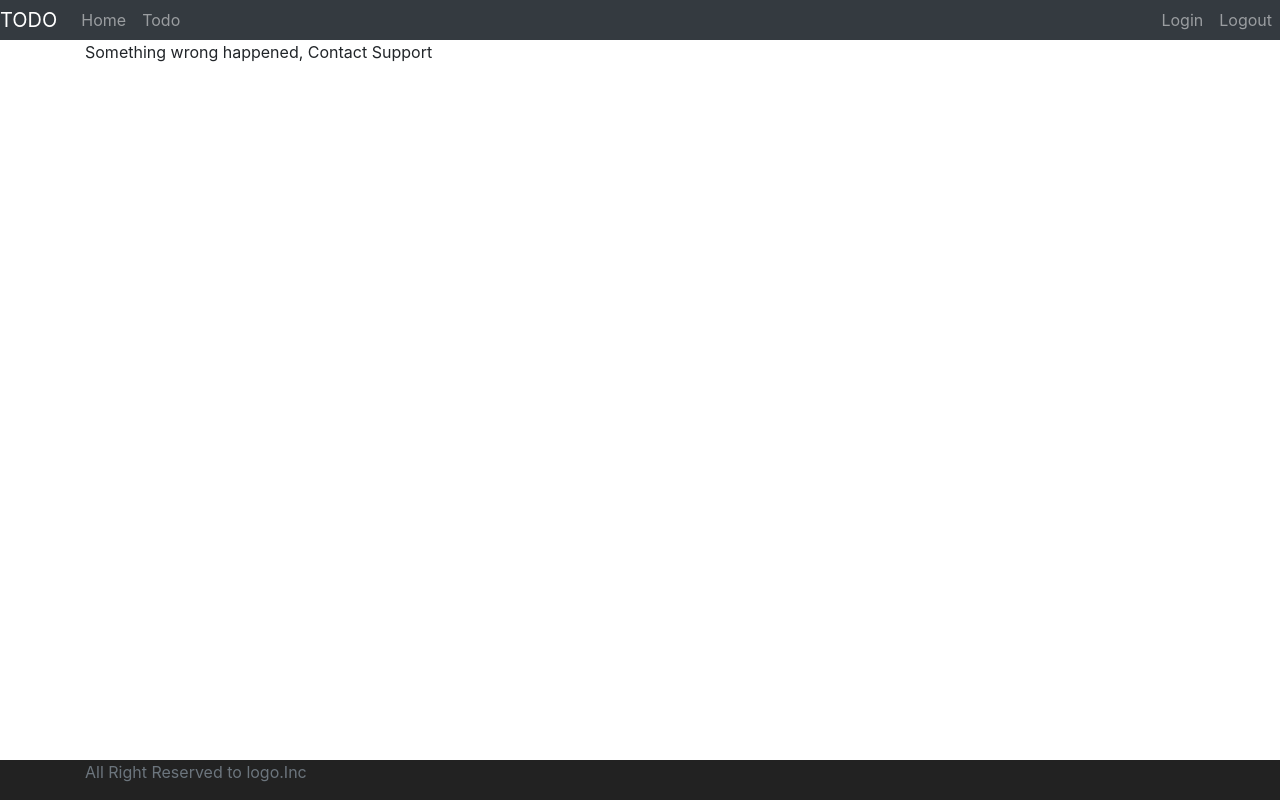
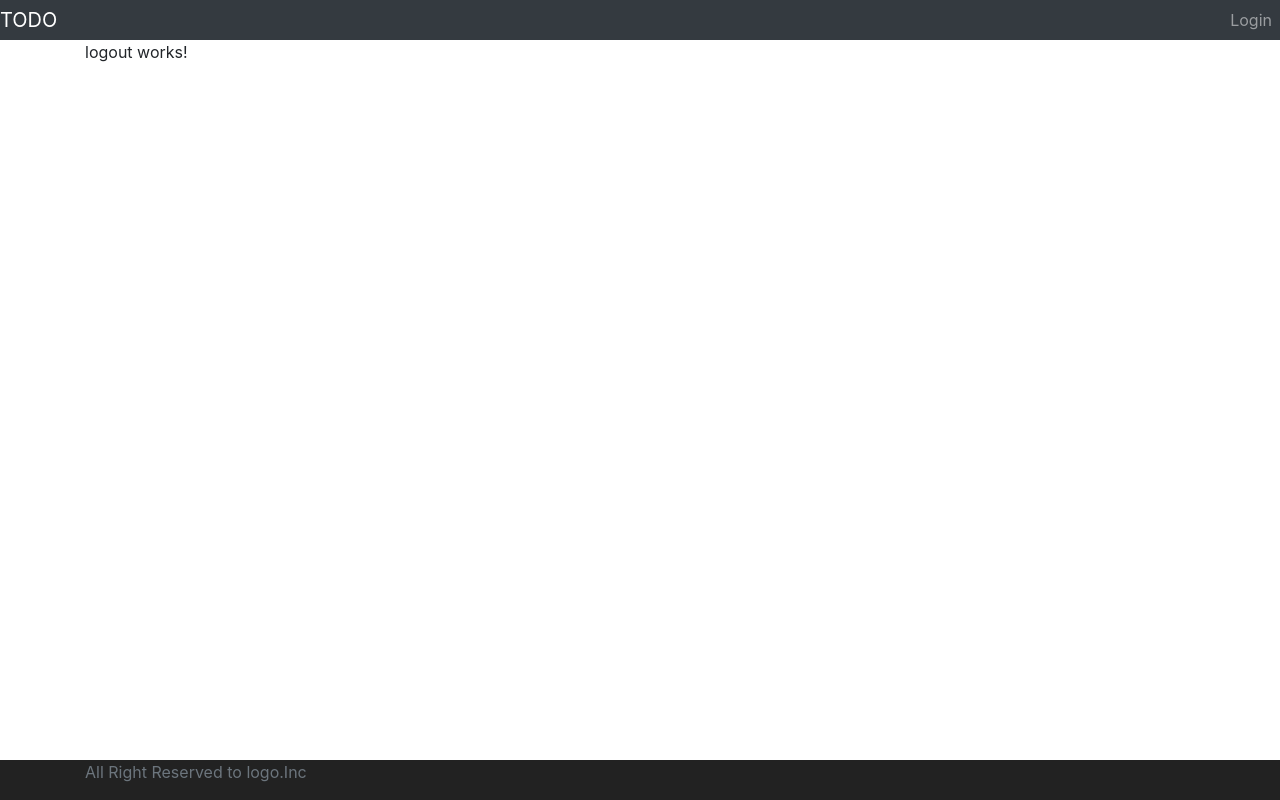
Before and after one commit to Rajavenkateshgurugubelli/angular-with-springboot, an Angular app in the folder frontend/todo/: page /logout in a window 1280 px wide. Built offline with nearby package versions, Linux system fonts and the light colour scheme.

Commit message:
logout component created and login functionality checked

```diff
--- a/frontend/todo/src/app/app.module.ts
+++ b/frontend/todo/src/app/app.module.ts
@@ -11,6 +11,7 @@ import { ListTodosComponent } from './list-todos/list-todos.component';
 import { CommonModule } from '@angular/common';
 import { MenuComponent } from './menu/menu.component';
 import { FooterComponent } from './footer/footer.component';
+import { LogoutComponent } from './logout/logout.component';
 
 
 
@@ -22,7 +23,8 @@ import { FooterComponent } from './footer/footer.component';
     ErrorComponent,
     ListTodosComponent,
     MenuComponent,
-    FooterComponent
+    FooterComponent,
+    LogoutComponent
   ],
   imports: [
     BrowserModule,
--- a/frontend/todo/src/app/app.routes.ts
+++ b/frontend/todo/src/app/app.routes.ts
@@ -4,6 +4,7 @@ import { LoginComponent } from './login/login.component';
 import { WelcomeComponent } from './welcome/welcome.component';
 import { NgModule } from '@angular/core';
 import { Routes, RouterModule } from '@angular/router';
+import { LogoutComponent } from './logout/logout.component';
 
 export const routes: Routes = [
 
@@ -11,7 +12,7 @@ export const routes: Routes = [
     {path:'login',component:LoginComponent},
     {path:'welcome/:name',component:WelcomeComponent},
     {path:'todo',component:ListTodosComponent},
-   // {path:'logout',component:LogoutComponent},
+    {path:'logout',component:LogoutComponent},
     {path:'**',component:ErrorComponent}
 
 
--- /dev/null
+++ b/frontend/todo/src/app/logout/logout.component.html
@@ -0,0 +1 @@
+<p>logout works!</p>
--- a/frontend/todo/src/app/menu/menu.component.html
+++ b/frontend/todo/src/app/menu/menu.component.html
@@ -7,14 +7,13 @@
         </div>
 
         <ul class="navbar-nav">
-            <li><a routerLink="/welcome/user" class="nav-link">Home</a></li>
-            <li><a routerLink="/todo" class="nav-link">Todo</a></li>
-
+            <li><a *ngIf="hardcodedAuthenticationService.isUserLoggedIn()" routerLink="/welcome/user" class="nav-link">Home</a></li>
+            <li><a *ngIf="hardcodedAuthenticationService.isUserLoggedIn()" routerLink="/todo" class="nav-link">Todo</a></li>
         </ul>
 
         <ul class="navbar-nav navbar-collapse justify-content-end">
-            <li><a routerLink="/login" class="nav-link">Login</a></li>
-            <li><a routerLink="/logout" class="nav-link">Logout</a></li>
+            <li><a *ngIf="!hardcodedAuthenticationService.isUserLoggedIn()" routerLink="/login" class="nav-link">Login</a></li>
+            <li><a *ngIf="hardcodedAuthenticationService.isUserLoggedIn()" routerLink="/logout" class="nav-link">Logout</a></li>
 
         </ul>
     </nav>
--- a/frontend/todo/src/app/service/hardcoded-authentication.service.ts
+++ b/frontend/todo/src/app/service/hardcoded-authentication.service.ts
@@ -7,9 +7,18 @@ export class HardcodedAuthenticationService {
 
   constructor() { }
   authenticate(username:string,password:string){
+    console.log(`before authentication ${this.isUserLoggedIn()}`)
     if(username==='user' && password ==='user'){
+
+      sessionStorage.setItem('authenticaterUser',username);
+      console.log('after authentication '+this.isUserLoggedIn())
     return true;
     }
     return false;
   }
+
+  isUserLoggedIn(){
+    let user=sessionStorage.getItem('authenticaterUser')
+    return !(user===null)
+  }
 }
```
Also changed, not shown: frontend/todo/src/app/logout/logout.component.ts (added, +12 -0 lines), frontend/todo/src/app/menu/menu.component.ts (+7 -3 lines), frontend/todo/src/app/logout/logout.component.css (added), 1 other file (tests, documents, lock files or other folders).
